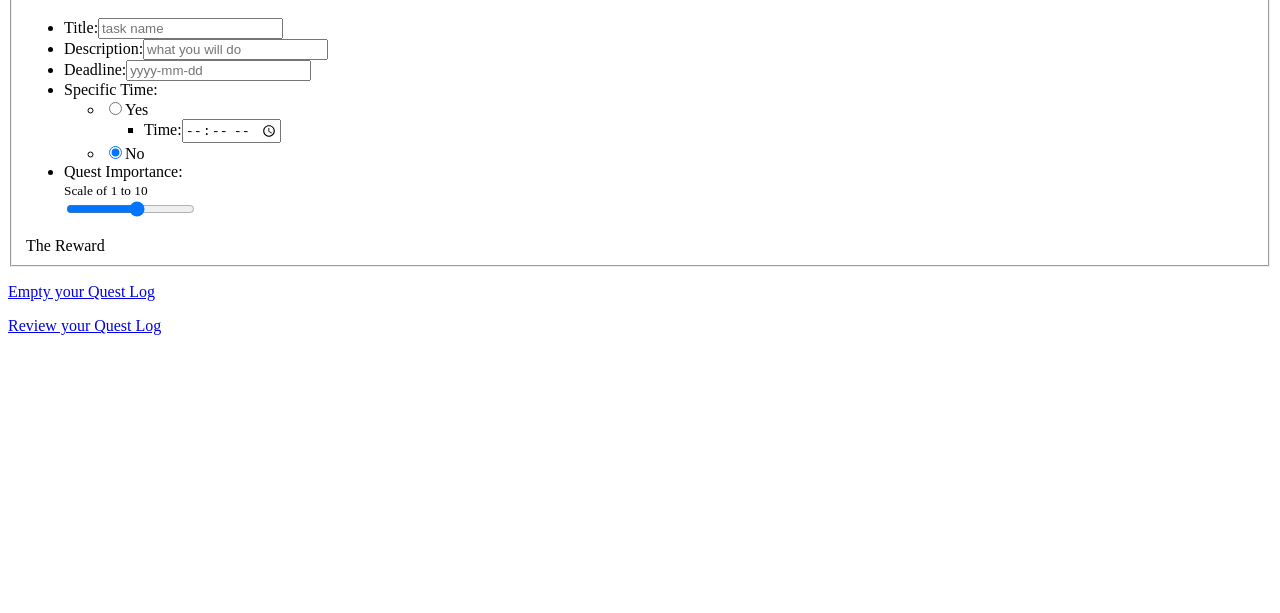
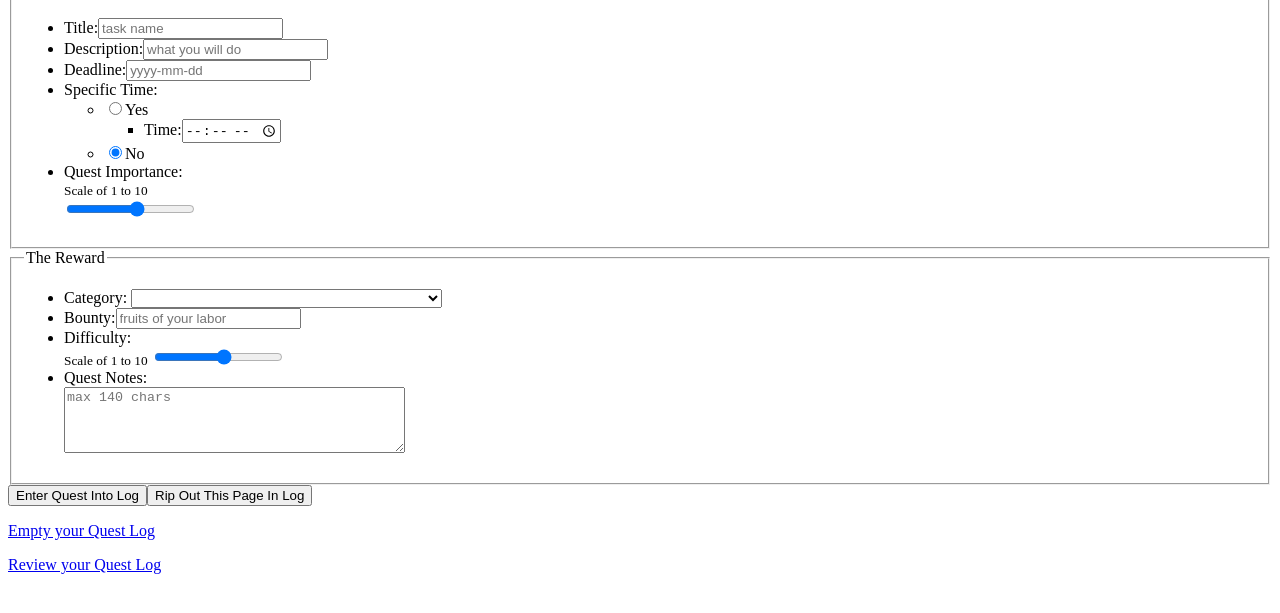
Before and after one commit to SterlingPriceFS/mdv-projects, a plain HTML site: page VFW/Summers_Ryan_project1/additem.html in a window 1280 px wide. Shown: the part 101-714 px from the top of the page. Drawn offline with Linux system fonts and the light colour scheme.

Commit message:
Completed Project for Review
Need to update some tags but overall ready to roll

```diff
--- a/VFW/Summers_Ryan_project1/additem.html
+++ b/VFW/Summers_Ryan_project1/additem.html
@@ -12,14 +12,14 @@
 		<meta name ="robots" content = "index, follow" />
 		<!-- allows browser to be scalable for iPhone -->
 		<meta name ="viewport" content = "user-scalable=no, width=device-width" />
-    	<title>Your Life: Add a Quest!</title>
+    	<title>Your Life: The RPG! Add a Quest!</title>
     </head>
     <body>
 	    <!-- H1 requirement here, needs a CSS tag -->
 	    <h1>Add a Quest</h1>
 	    <form action="#" method="post">
 	    	<fieldset>
-	    		<!-- Section devoted just to the Quest data on its own -->
+	    		<!-- Section devoted just to the task meta data on its own -->
 	    		<legend>The Quest</legend>
 		    		<ul>
 		    			<li><label for="name">Title:</label><input type:"text" id:"name" placeholder="task name" required aria-required="true" /></li>
@@ -37,15 +37,46 @@
 		    					</li>
  		    					<li><input type="radio" checked value="No" id="no" name="duetime" /><label for="no">No</label></li>
 		    				</ul>
-		    			<li><label for="importance">Quest Importance:
+		    			<li><label for="importance">
+		    				Quest Importance:
 		    				<br><small>Scale of 1 to 10 </small></label>
 		    				<br><input type="range" min="1" max="10" name="importance" type="range">
 		    			</li>
 		    		</ul>
-		    	<legend>The Reward</legend>
 	    	</fieldset>
+	    	<fieldset>
+	    		<!-- section dedicated to the RPG aspect of the game, needs to be set to defaults so it can be ignored -->
+	    		<legend>The Reward</legend>
+	    			<ul>
+	    				<li>
+	    					<label for="skill">Category:</label>
+	    					<select id="skill">
+	    						<optgroup label="Skill Used">
+	    							<!-- use javascript so that if form is left on ignore, randomly generate one of the three tasks -->
+	    							<option value="ignore" />
+	    							<!-- Opportunity to expand more categories, also to break into subcategories. Would also consider nested optgroup
+	    							that autopopulates using JS to fill in previous tasks that had been assigned that category -->
+	    							<option value="Strength">Strength - Your power is called into question</small></option>
+	    							<option value="Intelligence">Intelligence - Your wits are called into question</small></option>
+	    							<option value="Endurance">Endurance - Your body is called into question</small></option>
+	    						</optgroup>
+	    					</select>
+						<li><label for="reward">Bounty:</label><input type="text" id:"reward" name="reward" placeholder="fruits of your labor"/></li>
+						<li>
+							<!-- Will ultimately used as modifier when impacting attributes, ultimately may be used to determine whether task
+							will have side benefits to other attributes as well if difficulty is above a certain threshold -->
+							<label for="difficulty">
+								Difficulty:
+								<br><small>Scale of 1 to 10</small>
+							</label>
+							<input type="range" min="1" max="10" name="difficulty" type="range">
+						</li>
+						<!-- Could use better placeholder in this line -->
+						<li><label for="notes">Quest Notes:</label>
+						<br><textarea id="notes" maxlength="140" rows="4" cols="40" placeholder="max 140 chars"></textarea></li>
+			</fieldset>
+			<input type="submit" value="Enter Quest Into Log" /><input type="reset" value="Rip Out This Page In Log" />
 	    </form>
-	    <!-- Form requirements go here -->
 		<footer>
 			<p><a href="#">Empty your Quest Log</a></p>
 			<p><a href="#">Review your Quest Log</a></p>
```
Also changed, not shown: VFW/Summers_Ryan_project1/index.html (+9 -0 lines).
